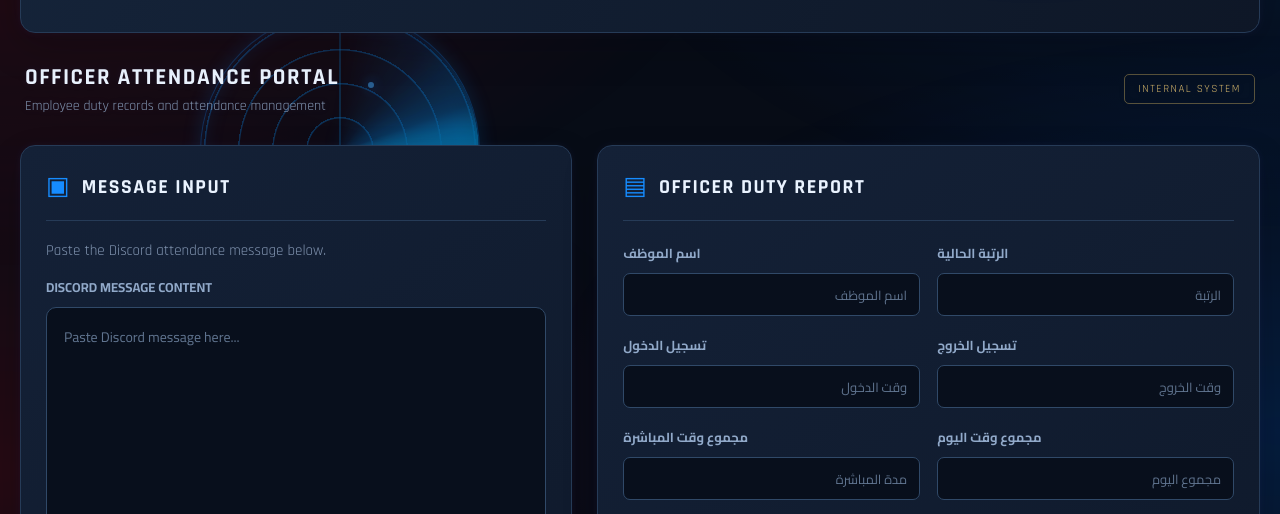
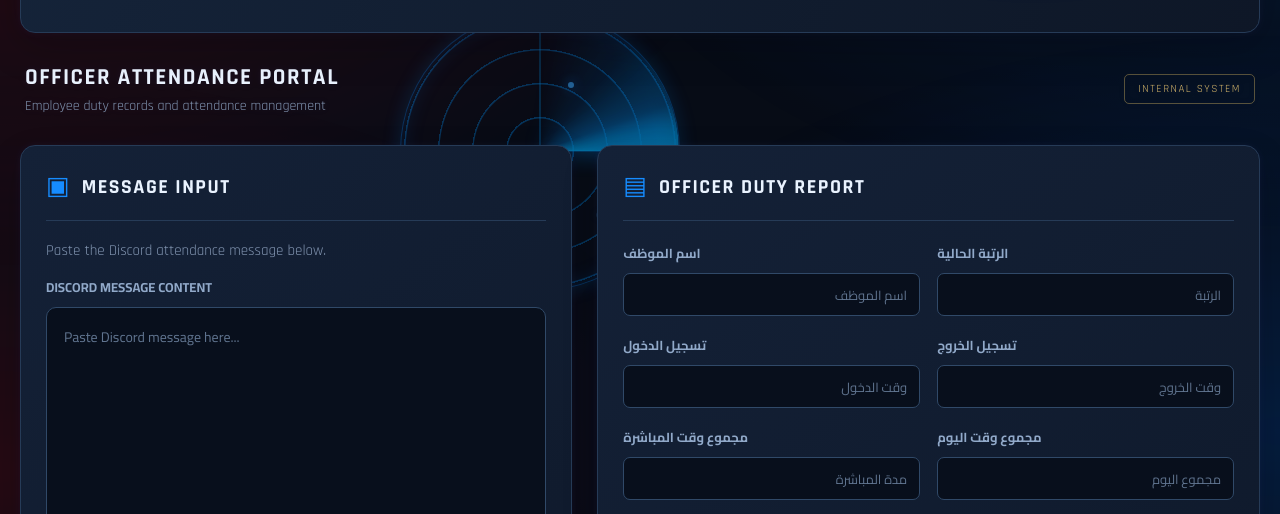
Before and after one commit to youssefshosha1122/LSPD-Attendancee, a plain HTML site: page index.html in a window 1280 px wide. Shown: the part 249-763 px from the top of the page. Drawn offline with Linux system fonts and the light colour scheme.

Commit message:
Add files via upload

```diff
--- a/style.css
+++ b/style.css
@@ -753,7 +753,7 @@ footer span {
     width: 280px;
     height: 280px;
     top: 50%;
-    right: 800px;
+    right: 600px;
     transform: translateY(-50%);
     z-index: -1;
     opacity: 0.65;
```
